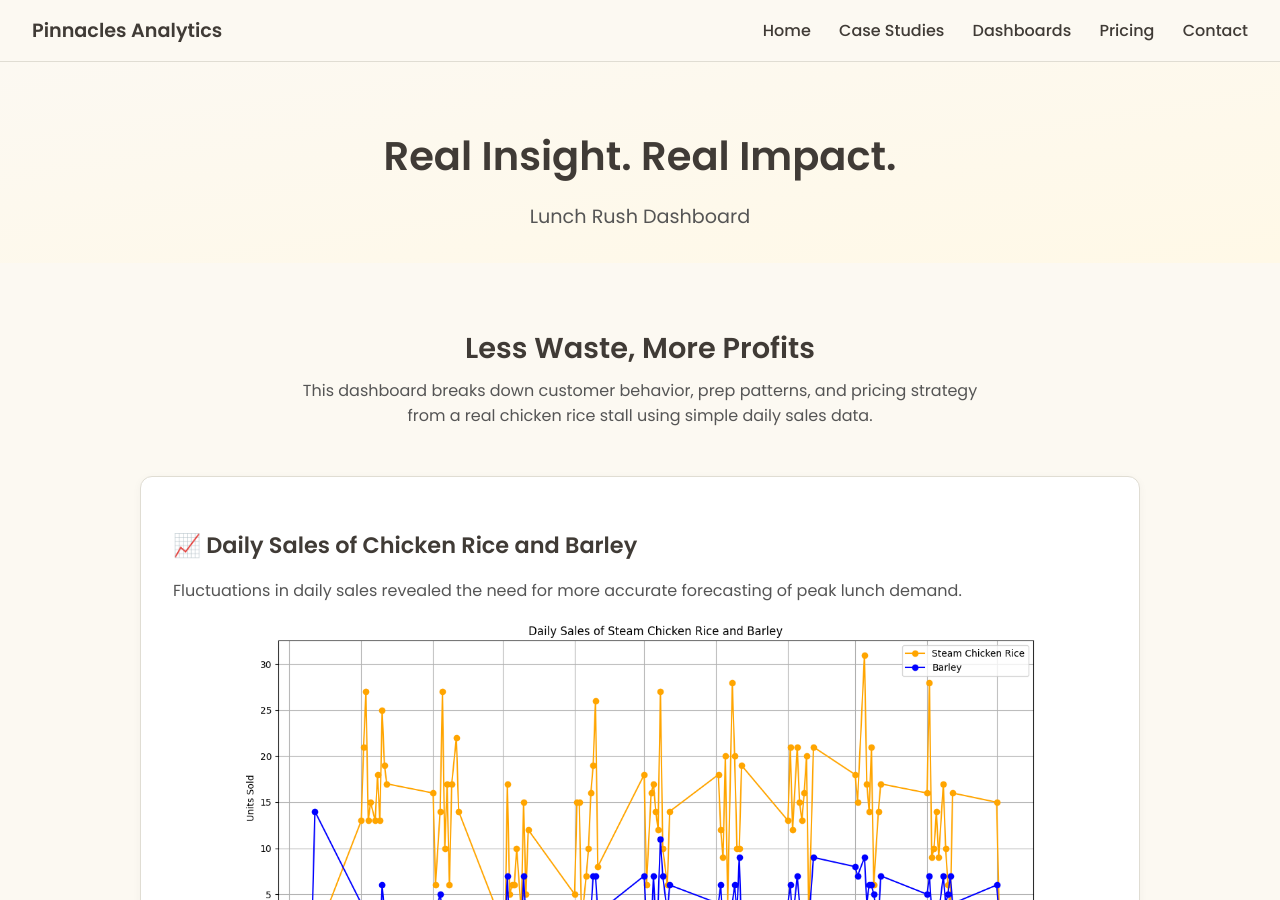
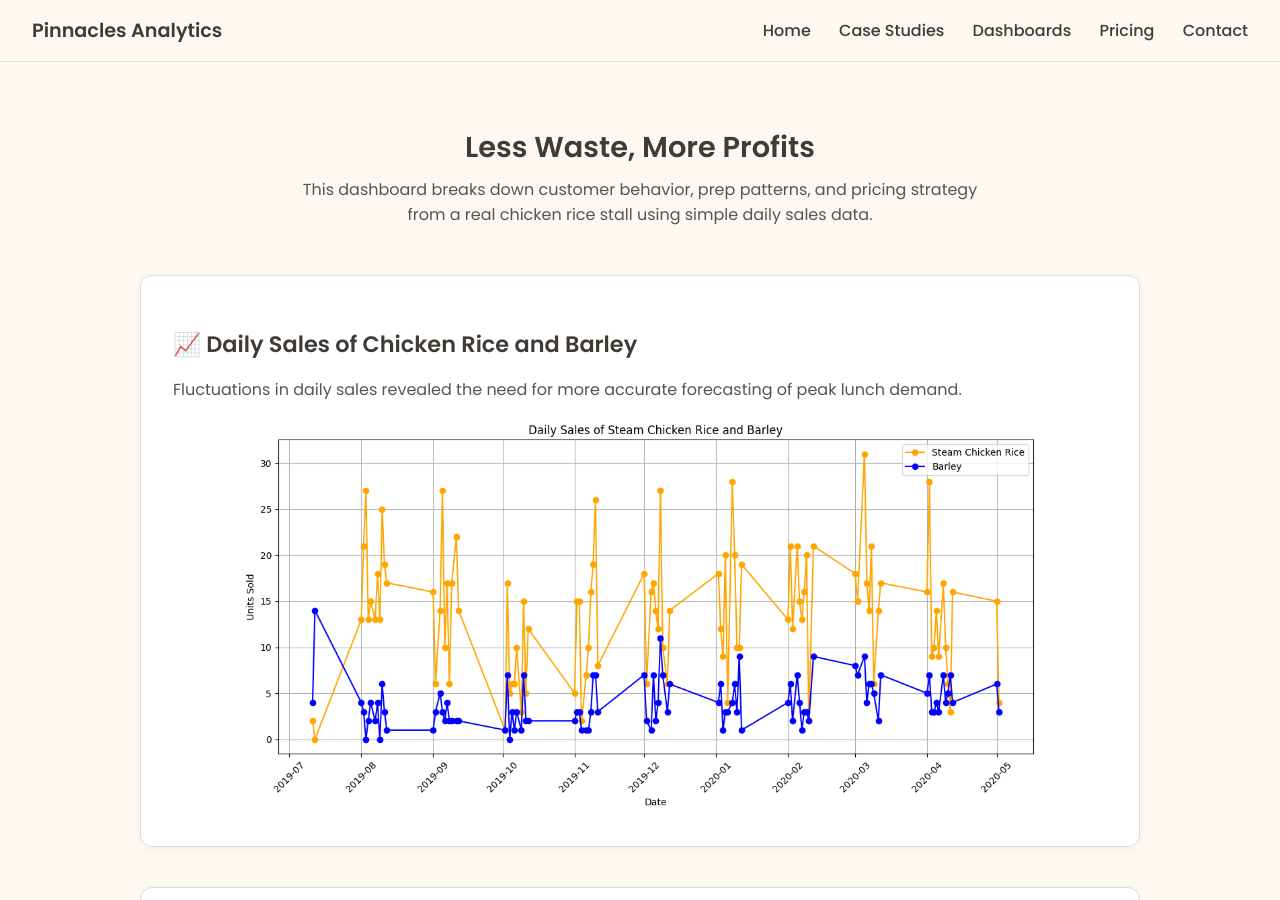
Before and after one commit to lyven81/pinnacles-learning-website, a Jekyll site: the page dashboard/dashboard-1.html, which Jekyll copies as it is, in a window 1280 px wide and 900 px high. Built offline with Jekyll 4.4.1, drawn with Linux system fonts in a browser that asks for light colours.

Commit message:
Update dashboard-1.html

```diff
--- a/dashboard/dashboard-1.html
+++ b/dashboard/dashboard-1.html
@@ -167,11 +167,6 @@
     </nav>
   </div>
 
-  <header>
-    <h1>Real Insight. Real Impact.</h1>
-    <p>Lunch Rush Dashboard</p>
-  </header>
-
   <main class="container">
 
     <div class="dashboard-intro">
```
